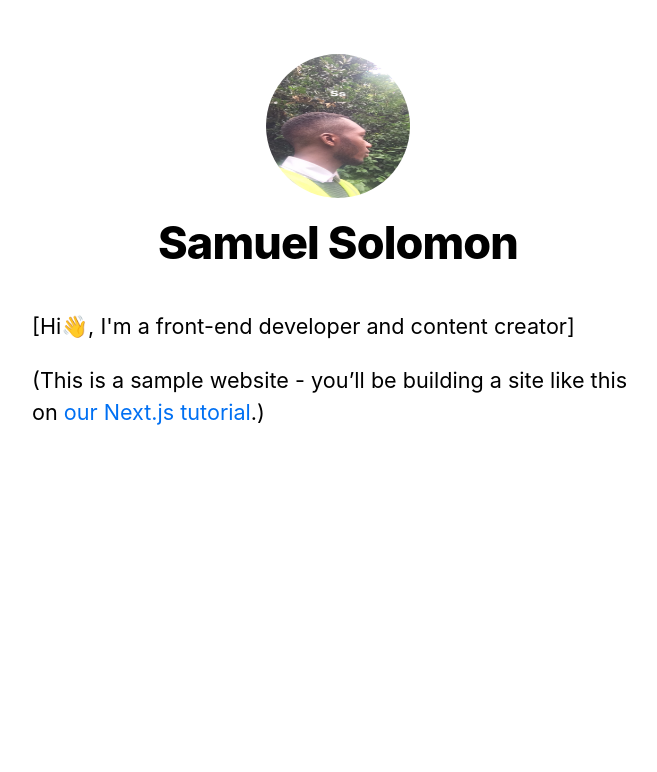
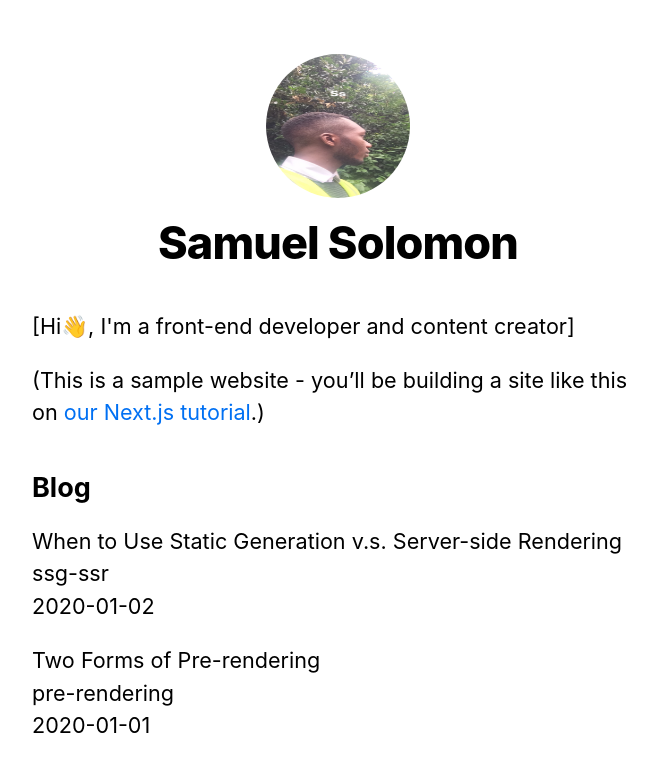
Before and after one commit to S-Solomon/nextjs-blog, a Next.js app: page / in a window 1280 px wide. Shown: the top 772 px of the page, without its empty margins (302-959 px from the left). Built offline with nearby package versions, Linux system fonts and the light colour scheme.

Commit message:
Pre-rendering and Data Fetching

```diff
--- /dev/null
+++ b/lib/posts.js
@@ -0,0 +1,46 @@
+import fs from 'fs'
+import path from 'path'
+import matter from 'gray-matter'
+
+const postsDirectory = path.join(process.cwd(), 'posts')
+
+export function getSortedPostsData() {
+  // Get file names under /posts
+  const fileNames = fs.readdirSync(postsDirectory)
+  const allPostsData = fileNames.map(fileName => {
+    // Remove ".md" from file name to get id
+    const id = fileName.replace(/\.md$/, '')
+
+    // Read markdown file as string
+    const fullPath = path.join(postsDirectory, fileName)
+    const fileContents = fs.readFileSync(fullPath, 'utf8')
+
+    // Use gray-matter to parse the post metadata section
+    const matterResult = matter(fileContents)
+
+    // Combine the data with the id
+    return {
+      id,
+      ...matterResult.data
+    }
+  })
+  // Sort posts by date
+  return allPostsData.sort((a, b) => {
+    if (a.date < b.date) {
+      return 1
+    } else {
+      return -1
+    }
+  })
+}
+
+
+// In lib/posts.js, we’ve implemented getSortedPostsData which fetches data from the file system.
+// But you can fetch the data from other sources, like an external API endpoint, and it’ll work just fine:
+
+// export async function getSortedPostsData() {
+//     // Instead of the file system,
+//     // fetch post data from an external API endpoint
+//     const res = await fetch('..')
+//     return res.json()
+//   }
--- a/package.json
+++ b/package.json
@@ -8,6 +8,7 @@
     "start": "next start"
   },
   "dependencies": {
+    "gray-matter": "^4.0.3",
     "next": "^10.0.0",
     "react": "17.0.1",
     "react-dom": "17.0.1"
--- a/pages/index.js
+++ b/pages/index.js
@@ -1,8 +1,22 @@
 import Head from 'next/head'
 import Layout, { siteTitle } from '../components/layout'
 import utilStyles from '../styles/utils.module.css'
+import { getSortedPostsData } from '../lib/posts'
 
-export default function Home() {
+
+
+export async function getStaticProps() {
+  const allPostsData = getSortedPostsData()
+  return {
+    props: {
+      allPostsData
+    }
+  }
+}
+// getStaticProps can only be exported from a page. You can’t export it from non-page files
+
+
+export default function Home({ allPostsData }) {
   return (
     <Layout home>
       <Head>
@@ -15,6 +29,21 @@
           <a href="https://nextjs.org/learn">our Next.js tutorial</a>.)
         </p>
       </section>
+
+      <section className={`${utilStyles.headingMd} ${utilStyles.padding1px}`}>
+        <h2 className={utilStyles.headingLg}>Blog</h2>
+        <ul className={utilStyles.list}>
+          {allPostsData.map(({ id, date, title }) => (
+            <li className={utilStyles.listItem} key={id}>
+              {title}
+              <br />
+              {id}
+              <br />
+              {date}
+            </li>
+          ))}
+        </ul>
+      </section>
     </Layout>
   )
 }
```
Also changed, not shown: 1 other file (tests, documents, lock files or other folders).
